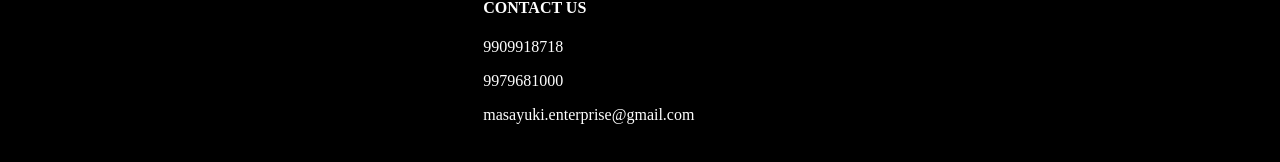
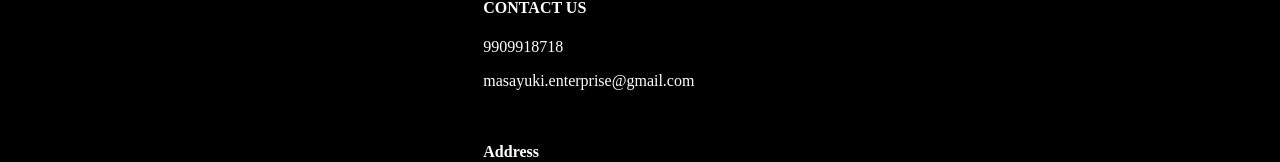
Before and after one commit to imshubhu/masayuki, a React (Create React App) app: page / in a window 1280 px wide. Shown: the part 165-327 px from the top of the page. Built offline with nearby package versions, Linux system fonts and the light colour scheme; no server answers.

Commit message:
Update Main.js

```diff
--- a/src/Main.js
+++ b/src/Main.js
@@ -113,7 +113,7 @@ export default function Main() {
             <div >
               <h4>CONTACT US</h4>
               <p>9909918718</p>
-              <p>9979681000</p>
+             {/* <p>9979681000</p> */}
               <p>masayuki.enterprise@gmail.com</p>
             </div>
             <div>
```
